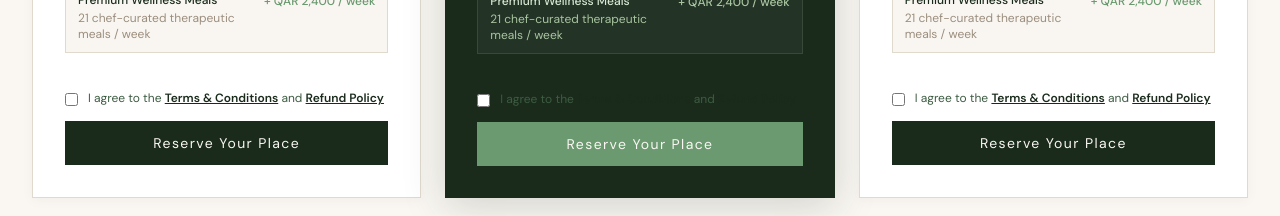
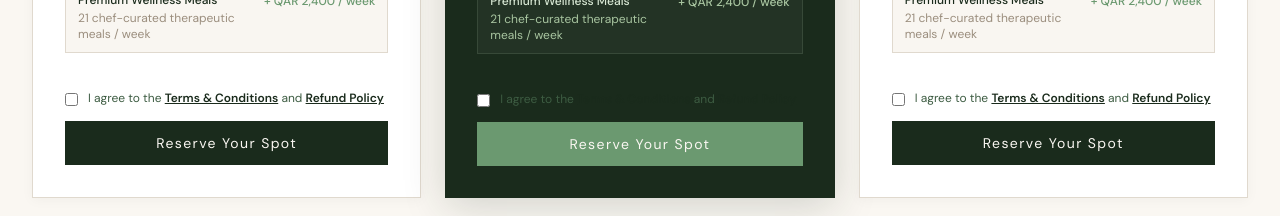
Before and after one commit to asmaahemaidy-del/awakened-main, a React (Vite) app: page /book in a window 1280 px wide. Shown: the part 1940-2156 px from the top of the page. Built offline with nearby package versions, Linux system fonts and the light colour scheme; a web font is replaced by a local one.

Commit message:
fix: standardize CTA labels to 'Reserve Your Spot' across all booking sections

```diff
--- a/src/pages/BookPage.jsx
+++ b/src/pages/BookPage.jsx
@@ -1118,7 +1118,7 @@ export function BookPage() {
                   >
                     {loadingSkuId === pkg.skuId
                       ? t("Preparing checkout…", "جارٍ التحضير…")
-                      : t("Reserve Your Place", "احجز مكانك")}
+                      : t("Reserve Your Spot", "احجز مكانك")}
                   </button>
                 </div>
               </div>
```
